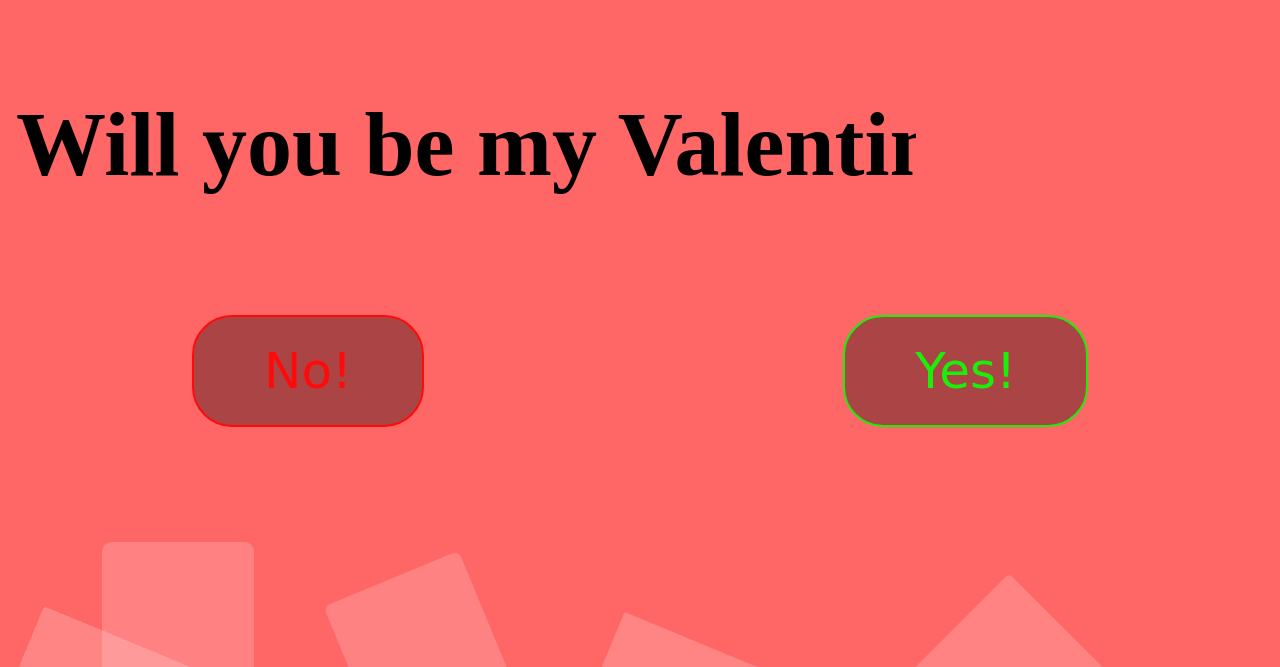
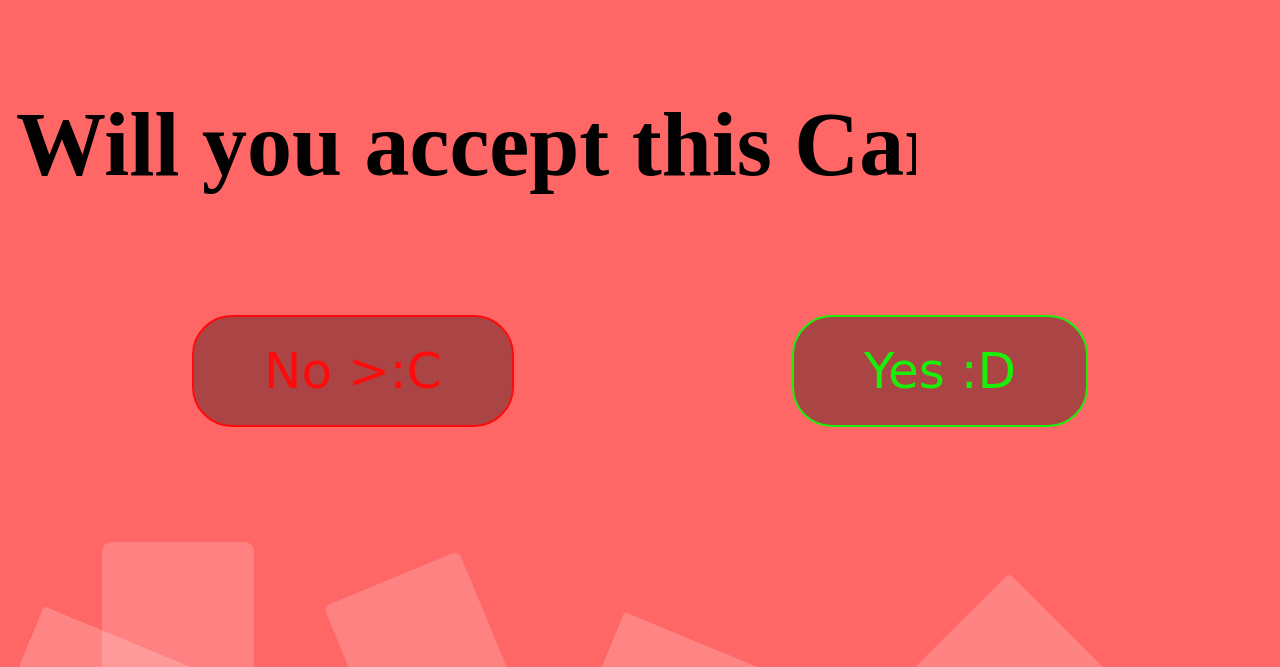
Before and after one commit to Okay1245/Birthday, a plain HTML site: page index.html in a window 1280 px wide. Shown: the part 133-800 px from the top of the page. Drawn offline with Linux system fonts and the light colour scheme.

Commit message:
Update index.html

```diff
--- a/index.html
+++ b/index.html
@@ -240,16 +240,16 @@ text-align: center;
    <li></li>
 </ul>
            <div class="container">
-  <p class="typed"> <b>Will you be my Valentine?</b></p>
+  <p class="typed"> <b>Will you accept this Card?</b></p>
 </div>
           <div class="fade-in-button">
 
   <a href="yes.html" target="_blank">
-  <button class="button-yes"> Yes! </button>
+  <button class="button-yes"> Yes :D </button>
   </a>
 
              <a href="no.html">
-             <button class="button-no"> No! </button>
+             <button class="button-no"> No >:C </button>
              </a>
 
 </div>
```
